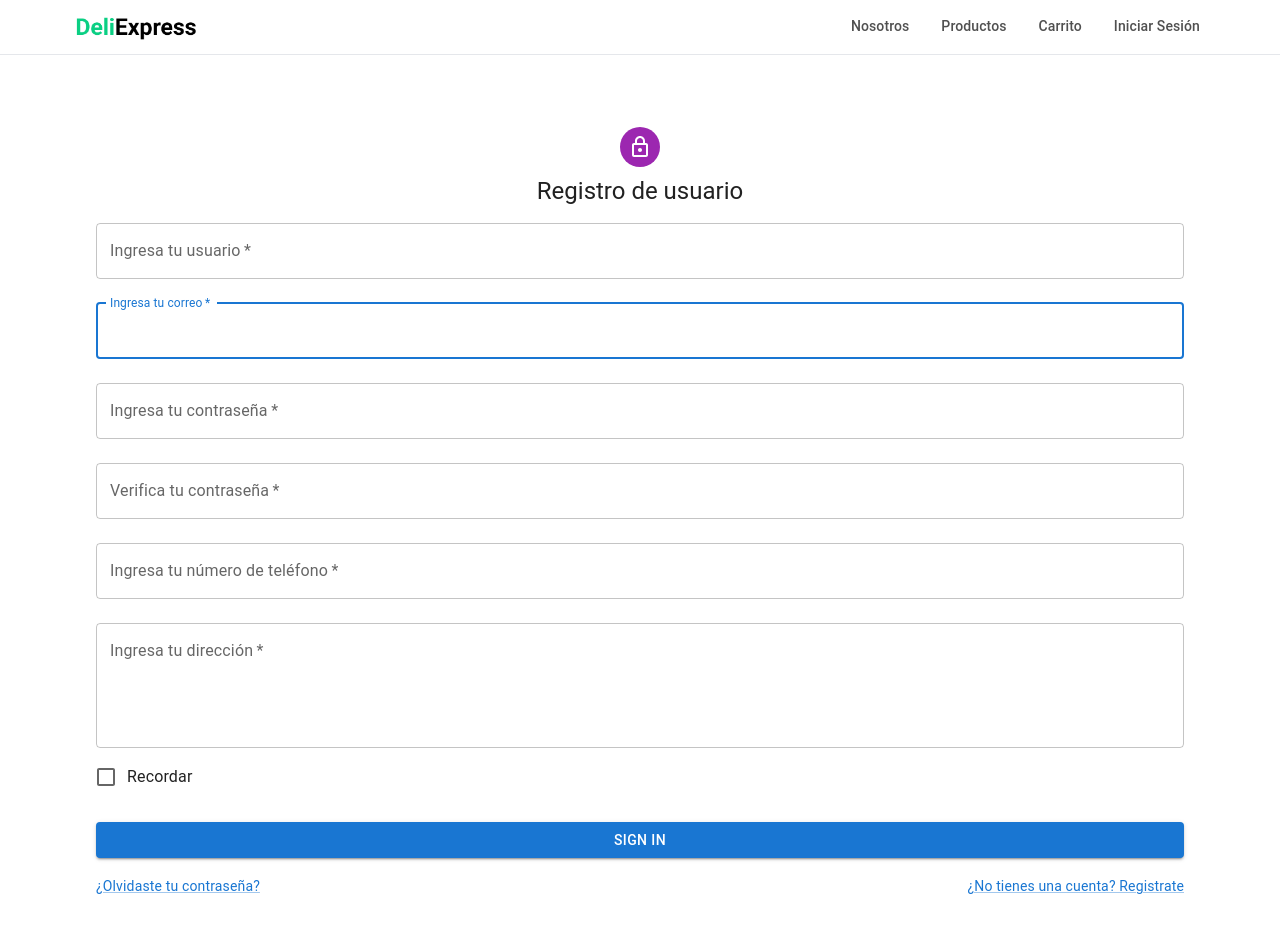
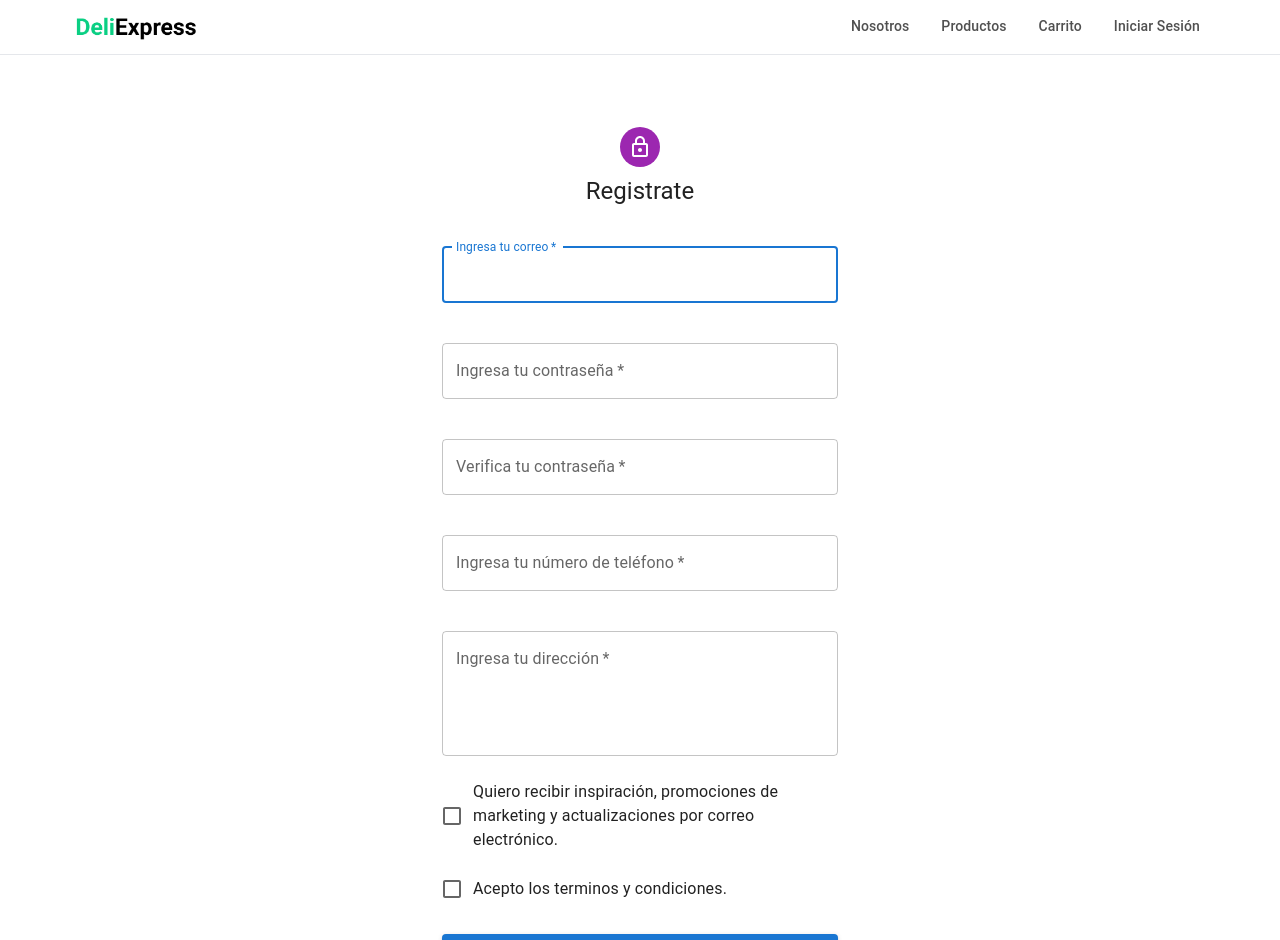
Before and after one commit to francosilva25/deliexpress, a React (Create React App) app in the folder client/: page /register in a window 1280 px wide. Shown: the top 940 px of the page. Built offline with nearby package versions, Linux system fonts and the light colour scheme; the HTML template or start-up script is replaced by a standard one.

Commit message:
Client - Fix register form

```diff
--- a/client/src/pages/auth/Register.jsx
+++ b/client/src/pages/auth/Register.jsx
@@ -19,11 +19,12 @@ function Copyright(props) {
       color="text.secondary"
       align="center"
       {...props}
+      py={2}
     >
       {"Copyright © "}
       <Link
         color="inherit"
-        href="https://mui.com/"
+        href="/"
         sx={{ textDecoration: "none" }}
       >
         DeliExpress
@@ -46,14 +47,133 @@ const Register = () => {
 
   return (
     <Box>
-      <Container>
+      <Container component="main" maxWidth="xs">
+        <CssBaseline />
+        <Box
+          sx={{
+            marginTop: 8,
+            display: "flex",
+            flexDirection: "column",
+            alignItems: "center",
+          }}
+        >
+          <Avatar sx={{ m: 1, bgcolor: "secondary.main" }}>
+            <LockOutlinedIcon />
+          </Avatar>
+          <Typography component="h1" variant="h5">
+            Registrate
+          </Typography>
+          <Box
+            component="form"
+            noValidate
+            onSubmit={handleSubmit}
+            sx={{ mt: 3 }}
+          >
+            <Grid container spacing={2}>
+              <Grid item xs={12}>
+                <TextField
+                  margin="normal"
+                  required
+                  fullWidth
+                  id="email"
+                  label="Ingresa tu correo"
+                  name="email"
+                  autoComplete="email"
+                  autoFocus
+                />
+              </Grid>
+              <Grid item xs={12}>
+                <TextField
+                  margin="normal"
+                  required
+                  fullWidth
+                  name="password"
+                  label="Ingresa tu contraseña"
+                  type="password"
+                  id="password"
+                  autoComplete="current-password"
+                />
+              </Grid>
+              <Grid item xs={12}>
+                <TextField
+                  margin="normal"
+                  required
+                  fullWidth
+                  name="password"
+                  label="Verifica tu contraseña"
+                  type="password"
+                  id="password"
+                  autoComplete="current-password"
+                />
+              </Grid>
+              <Grid item xs={12}>
+                <TextField
+                  margin="normal"
+                  required
+                  fullWidth
+                  name="password"
+                  label="Ingresa tu número de teléfono"
+                  type="password"
+                  id="password"
+                  autoComplete="current-password"
+                />
+              </Grid>
+              <Grid item xs={12}>
+                <TextField
+                  margin="normal"
+                  required
+                  fullWidth
+                  name="password"
+                  label="Ingresa tu dirección"
+                  type="password"
+                  id="password"
+                  autoComplete="current-password"
+                  multiline
+                  rows={4}
+                />
+              </Grid>
+              <Grid item xs={12}>
+                <FormControlLabel
+                  control={
+                    <Checkbox value="allowExtraEmails" color="primary" />
+                  }
+                  label="Quiero recibir inspiración, promociones de marketing y actualizaciones por correo electrónico."
+                />
+              </Grid>
+              <Grid item xs={12}>
+                <FormControlLabel
+                  control={
+                    <Checkbox value="allowExtraEmails" color="primary" />
+                  }
+                  label="Acepto los terminos y condiciones."
+                />
+              </Grid>
+            </Grid>
+            <Button
+              type="submit"
+              fullWidth
+              variant="contained"
+              sx={{ mt: 3, mb: 2 }}
+            >
+              Sign Up
+            </Button>
+            <Grid container justifyContent="flex-end">
+              <Grid item>
+                <Link href="#" variant="body2">
+                  {"¿Yo tienes una cuenta? Inicia sesion"}
+                </Link>
+              </Grid>
+            </Grid>
+          </Box>
+        </Box>
+        <Copyright sx={{ mt: 5 }} />
+      </Container>
+      {/*       <Container>
         <Grid container component="main" sx={{ height: "100vh" }}>
           <CssBaseline />
           <Grid
             item
-            xs={12} /*
-            sm={8}
-            md={5} */
+            xs={12}
             sx={{ boxShadow: "0px 0px 0px 0px" }}
           >
             <Box
@@ -163,7 +283,7 @@ const Register = () => {
             </Box>
           </Grid>
         </Grid>
-      </Container>
+      </Container> */}
     </Box>
   );
 };
```
Also changed, not shown: 2 other files (tests, documents, lock files or other folders).
